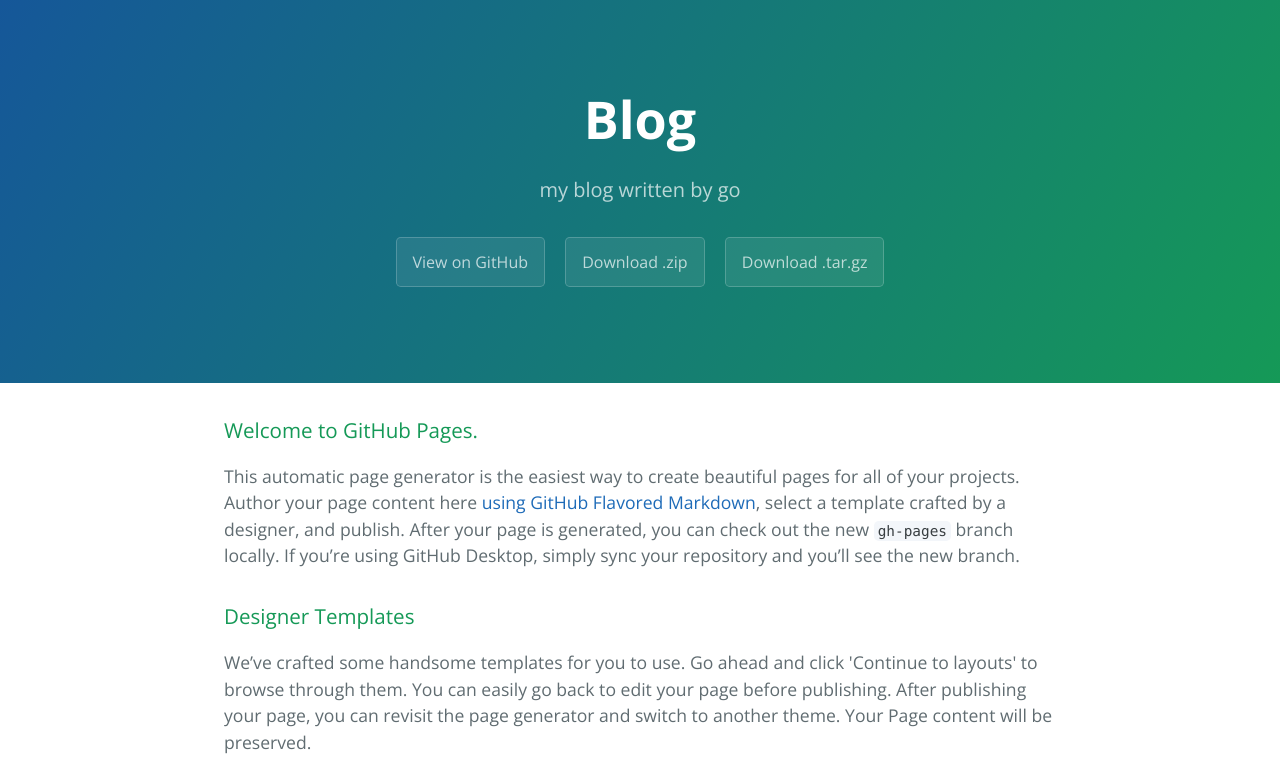
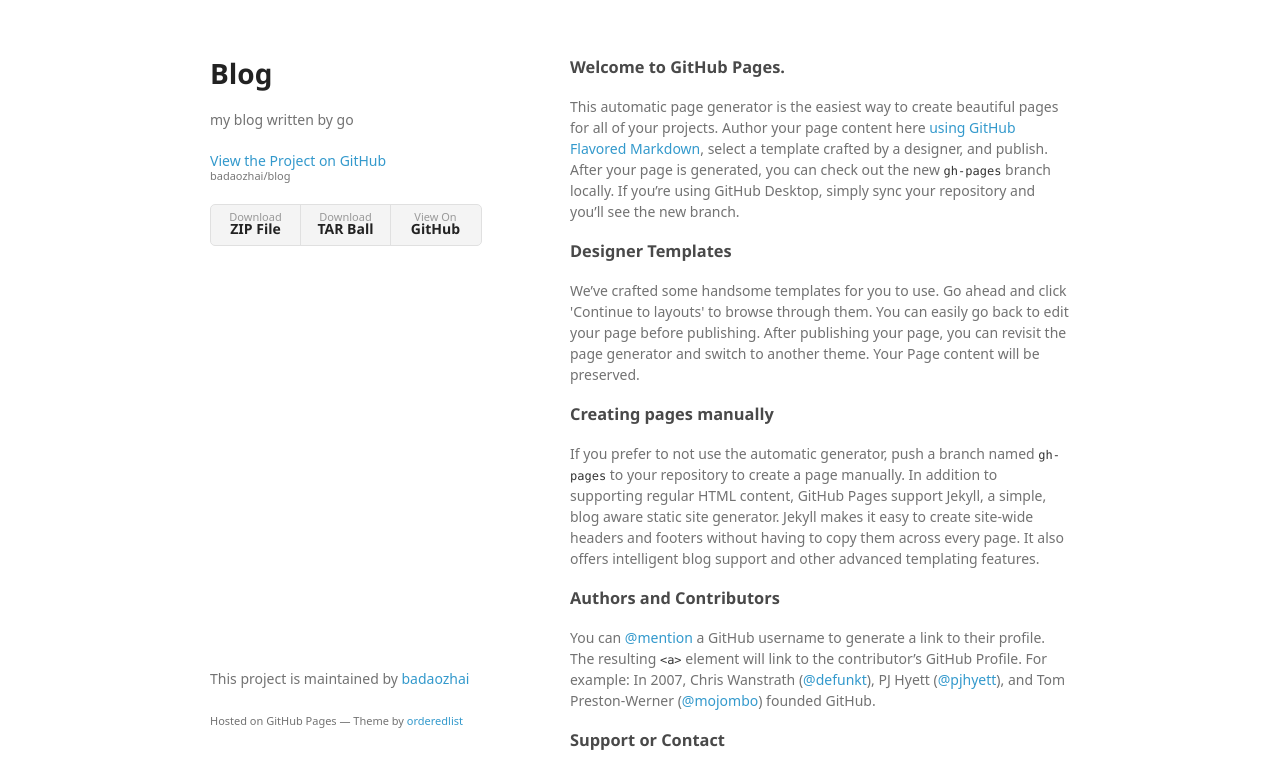
Before and after one commit to badaozhai/blog, a plain HTML site: page index.html in a window 1280 px wide. Shown: the top 766 px of the page. Drawn offline with nearby package versions, Linux system fonts and the light colour scheme; a web font is replaced by a local one.

```diff
--- a/index.html
+++ b/index.html
@@ -1,25 +1,34 @@
-<!DOCTYPE html>
-<html lang="en-us">
+<!doctype html>
+<html>
   <head>
-    <meta charset="UTF-8">
+    <meta charset="utf-8">
+    <meta http-equiv="X-UA-Compatible" content="chrome=1">
     <title>Blog by badaozhai</title>
-    <meta name="viewport" content="width=device-width, initial-scale=1">
-    <link rel="stylesheet" type="text/css" href="stylesheets/normalize.css" media="screen">
-    <link href='https://fonts.googleapis.com/css?family=Open+Sans:400,700' rel='stylesheet' type='text/css'>
-    <link rel="stylesheet" type="text/css" href="stylesheets/stylesheet.css" media="screen">
-    <link rel="stylesheet" type="text/css" href="stylesheets/github-light.css" media="screen">
+
+    <link rel="stylesheet" href="stylesheets/styles.css">
+    <link rel="stylesheet" href="stylesheets/github-light.css">
+    <meta name="viewport" content="width=device-width">
+    <!--[if lt IE 9]>
+    <script src="//html5shiv.googlecode.com/svn/trunk/html5.js"></script>
+    <![endif]-->
   </head>
   <body>
-    <section class="page-header">
-      <h1 class="project-name">Blog</h1>
-      <h2 class="project-tagline">my blog written by go</h2>
-      <a href="https://github.com/badaozhai/blog" class="btn">View on GitHub</a>
-      <a href="https://github.com/badaozhai/blog/zipball/master" class="btn">Download .zip</a>
-      <a href="https://github.com/badaozhai/blog/tarball/master" class="btn">Download .tar.gz</a>
-    </section>
+    <div class="wrapper">
+      <header>
+        <h1>Blog</h1>
+        <p>my blog written by go</p>
 
-    <section class="main-content">
-      <h3>
+        <p class="view"><a href="https://github.com/badaozhai/blog">View the Project on GitHub <small>badaozhai/blog</small></a></p>
+
+
+        <ul>
+          <li><a href="https://github.com/badaozhai/blog/zipball/master">Download <strong>ZIP File</strong></a></li>
+          <li><a href="https://github.com/badaozhai/blog/tarball/master">Download <strong>TAR Ball</strong></a></li>
+          <li><a href="https://github.com/badaozhai/blog">View On <strong>GitHub</strong></a></li>
+        </ul>
+      </header>
+      <section>
+        <h3>
 <a id="welcome-to-github-pages" class="anchor" href="#welcome-to-github-pages" aria-hidden="true"><span aria-hidden="true" class="octicon octicon-link"></span></a>Welcome to GitHub Pages.</h3>
 
 <p>This automatic page generator is the easiest way to create beautiful pages for all of your projects. Author your page content here <a href="https://guides.github.com/features/mastering-markdown/">using GitHub Flavored Markdown</a>, select a template crafted by a designer, and publish. After your page is generated, you can check out the new <code>gh-pages</code> branch locally. If you’re using GitHub Desktop, simply sync your repository and you’ll see the new branch.</p>
@@ -43,15 +52,13 @@
 <a id="support-or-contact" class="anchor" href="#support-or-contact" aria-hidden="true"><span aria-hidden="true" class="octicon octicon-link"></span></a>Support or Contact</h3>
 
 <p>Having trouble with Pages? Check out our <a href="https://help.github.com/pages">documentation</a> or <a href="https://github.com/contact">contact support</a> and we’ll help you sort it out.</p>
-
-      <footer class="site-footer">
-        <span class="site-footer-owner"><a href="https://github.com/badaozhai/blog">Blog</a> is maintained by <a href="https://github.com/badaozhai">badaozhai</a>.</span>
-
-        <span class="site-footer-credits">This page was generated by <a href="https://pages.github.com">GitHub Pages</a> using the <a href="https://github.com/jasonlong/cayman-theme">Cayman theme</a> by <a href="https://twitter.com/jasonlong">Jason Long</a>.</span>
+      </section>
+      <footer>
+        <p>This project is maintained by <a href="https://github.com/badaozhai">badaozhai</a></p>
+        <p><small>Hosted on GitHub Pages &mdash; Theme by <a href="https://github.com/orderedlist">orderedlist</a></small></p>
       </footer>
-
-    </section>
-
+    </div>
+    <script src="javascripts/scale.fix.js"></script>
 
   </body>
 </html>
--- /dev/null
+++ b/javascripts/scale.fix.js
@@ -0,0 +1,17 @@
+var metas = document.getElementsByTagName('meta');
+var i;
+if (navigator.userAgent.match(/iPhone/i)) {
+  for (i=0; i<metas.length; i++) {
+    if (metas[i].name == "viewport") {
+      metas[i].content = "width=device-width, minimum-scale=1.0, maximum-scale=1.0";
+    }
+  }
+  document.addEventListener("gesturestart", gestureStart, false);
+}
+function gestureStart() {
+  for (i=0; i<metas.length; i++) {
+    if (metas[i].name == "viewport") {
+      metas[i].content = "width=device-width, minimum-scale=0.25, maximum-scale=1.6";
+    }
+  }
+}
--- /dev/null
+++ b/stylesheets/styles.css
@@ -0,0 +1,324 @@
+@font-face {
+  font-family: 'Noto Sans';
+  font-weight: 400;
+  font-style: normal;
+  src: url('../fonts/Noto-Sans-regular/Noto-Sans-regular.eot');
+  src: url('../fonts/Noto-Sans-regular/Noto-Sans-regular.eot?#iefix') format('embedded-opentype'),
+       local('Noto Sans'),
+       local('Noto-Sans-regular'),
+       url('../fonts/Noto-Sans-regular/Noto-Sans-regular.woff2') format('woff2'),
+       url('../fonts/Noto-Sans-regular/Noto-Sans-regular.woff') format('woff'),
+       url('../fonts/Noto-Sans-regular/Noto-Sans-regular.ttf') format('truetype'),
+       url('../fonts/Noto-Sans-regular/Noto-Sans-regular.svg#NotoSans') format('svg');
+}
+
+@font-face {
+  font-family: 'Noto Sans';
+  font-weight: 700;
+  font-style: normal;
+  src: url('../fonts/Noto-Sans-700/Noto-Sans-700.eot');
+  src: url('../fonts/Noto-Sans-700/Noto-Sans-700.eot?#iefix') format('embedded-opentype'),
+       local('Noto Sans Bold'),
+       local('Noto-Sans-700'),
+       url('../fonts/Noto-Sans-700/Noto-Sans-700.woff2') format('woff2'),
+       url('../fonts/Noto-Sans-700/Noto-Sans-700.woff') format('woff'),
+       url('../fonts/Noto-Sans-700/Noto-Sans-700.ttf') format('truetype'),
+       url('../fonts/Noto-Sans-700/Noto-Sans-700.svg#NotoSans') format('svg');
+}
+
+@font-face {
+  font-family: 'Noto Sans';
+  font-weight: 400;
+  font-style: italic;
+  src: url('../fonts/Noto-Sans-italic/Noto-Sans-italic.eot');
+  src: url('../fonts/Noto-Sans-italic/Noto-Sans-italic.eot?#iefix') format('embedded-opentype'),
+       local('Noto Sans Italic'),
+       local('Noto-Sans-italic'),
+       url('../fonts/Noto-Sans-italic/Noto-Sans-italic.woff2') format('woff2'),
+       url('../fonts/Noto-Sans-italic/Noto-Sans-italic.woff') format('woff'),
+       url('../fonts/Noto-Sans-italic/Noto-Sans-italic.ttf') format('truetype'),
+       url('../fonts/Noto-Sans-italic/Noto-Sans-italic.svg#NotoSans') format('svg');
+}
+
+@font-face {
+  font-family: 'Noto Sans';
+  font-weight: 700;
+  font-style: italic;
+  src: url('../fonts/Noto-Sans-700italic/Noto-Sans-700italic.eot');
+  src: url('../fonts/Noto-Sans-700italic/Noto-Sans-700italic.eot?#iefix') format('embedded-opentype'),
+       local('Noto Sans Bold Italic'),
+       local('Noto-Sans-700italic'),
+       url('../fonts/Noto-Sans-700italic/Noto-Sans-700italic.woff2') format('woff2'),
+       url('../fonts/Noto-Sans-700italic/Noto-Sans-700italic.woff') format('woff'),
+       url('../fonts/Noto-Sans-700italic/Noto-Sans-700italic.ttf') format('truetype'),
+       url('../fonts/Noto-Sans-700italic/Noto-Sans-700italic.svg#NotoSans') format('svg');
+}
+
+body {
+  background-color: #fff;
+  padding:50px;
+  font: 14px/1.5 "Noto Sans", "Helvetica Neue", Helvetica, Arial, sans-serif;
+  color:#727272;
+  font-weight:400;
+}
+
+h1, h2, h3, h4, h5, h6 {
+  color:#222;
+  margin:0 0 20px;
+}
+
+p, ul, ol, table, pre, dl {
+  margin:0 0 20px;
+}
+
+h1, h2, h3 {
+  line-height:1.1;
+}
+
+h1 {
+  font-size:28px;
+}
+
+h2 {
+  color:#393939;
+}
+
+h3, h4, h5, h6 {
+  color:#494949;
+}
+
+a {
+  color:#39c;
+  text-decoration:none;
+}
+
+a:hover {
+  color:#069;
+}
+
+a small {
+  font-size:11px;
+  color:#777;
+  margin-top:-0.3em;
+  display:block;
+}
+
+a:hover small {
+  color:#777;
+}
+
+.wrapper {
+  width:860px;
+  margin:0 auto;
+}
+
+blockquote {
+  border-left:1px solid #e5e5e5;
+  margin:0;
+  padding:0 0 0 20px;
+  font-style:italic;
+}
+
+code, pre {
+  font-family:Monaco, Bitstream Vera Sans Mono, Lucida Console, Terminal, Consolas, Liberation Mono, DejaVu Sans Mono, Courier New, monospace;
+  color:#333;
+  font-size:12px;
+}
+
+pre {
+  padding:8px 15px;
+  background: #f8f8f8;
+  border-radius:5px;
+  border:1px solid #e5e5e5;
+  overflow-x: auto;
+}
+
+table {
+  width:100%;
+  border-collapse:collapse;
+}
+
+th, td {
+  text-align:left;
+  padding:5px 10px;
+  border-bottom:1px solid #e5e5e5;
+}
+
+dt {
+  color:#444;
+  font-weight:700;
+}
+
+th {
+  color:#444;
+}
+
+img {
+  max-width:100%;
+}
+
+header {
+  width:270px;
+  float:left;
+  position:fixed;
+  -webkit-font-smoothing:subpixel-antialiased;
+}
+
+header ul {
+  list-style:none;
+  height:40px;
+  padding:0;
+  background: #f4f4f4;
+  border-radius:5px;
+  border:1px solid #e0e0e0;
+  width:270px;
+}
+
+header li {
+  width:89px;
+  float:left;
+  border-right:1px solid #e0e0e0;
+  height:40px;
+}
+
+header li:first-child a {
+  border-radius:5px 0 0 5px;
+}
+
+header li:last-child a {
+  border-radius:0 5px 5px 0;
+}
+
+header ul a {
+  line-height:1;
+  font-size:11px;
+  color:#999;
+  display:block;
+  text-align:center;
+  padding-top:6px;
+  height:34px;
+}
+
+header ul a:hover {
+  color:#999;
+}
+
+header ul a:active {
+  background-color:#f0f0f0;
+}
+
+strong {
+  color:#222;
+  font-weight:700;
+}
+
+header ul li + li + li {
+  border-right:none;
+  width:89px;
+}
+
+header ul a strong {
+  font-size:14px;
+  display:block;
+  color:#222;
+}
+
+section {
+  width:500px;
+  float:right;
+  padding-bottom:50px;
+}
+
+small {
+  font-size:11px;
+}
+
+hr {
+  border:0;
+  background:#e5e5e5;
+  height:1px;
+  margin:0 0 20px;
+}
+
+footer {
+  width:270px;
+  float:left;
+  position:fixed;
+  bottom:50px;
+  -webkit-font-smoothing:subpixel-antialiased;
+}
+
+@media print, screen and (max-width: 960px) {
+
+  div.wrapper {
+    width:auto;
+    margin:0;
+  }
+
+  header, section, footer {
+    float:none;
+    position:static;
+    width:auto;
+  }
+
+  header {
+    padding-right:320px;
+  }
+
+  section {
+    border:1px solid #e5e5e5;
+    border-width:1px 0;
+    padding:20px 0;
+    margin:0 0 20px;
+  }
+
+  header a small {
+    display:inline;
+  }
+
+  header ul {
+    position:absolute;
+    right:50px;
+    top:52px;
+  }
+}
+
+@media print, screen and (max-width: 720px) {
+  body {
+    word-wrap:break-word;
+  }
+
+  header {
+    padding:0;
+  }
+
+  header ul, header p.view {
+    position:static;
+  }
+
+  pre, code {
+    word-wrap:normal;
+  }
+}
+
+@media print, screen and (max-width: 480px) {
+  body {
+    padding:15px;
+  }
+
+  header ul {
+    width:99%;
+  }
+
+  header li, header ul li + li + li {
+    width:33%;
+  }
+}
+
+@media print {
+  body {
+    padding:0.4in;
+    font-size:12pt;
+    color:#444;
+  }
+}
```
